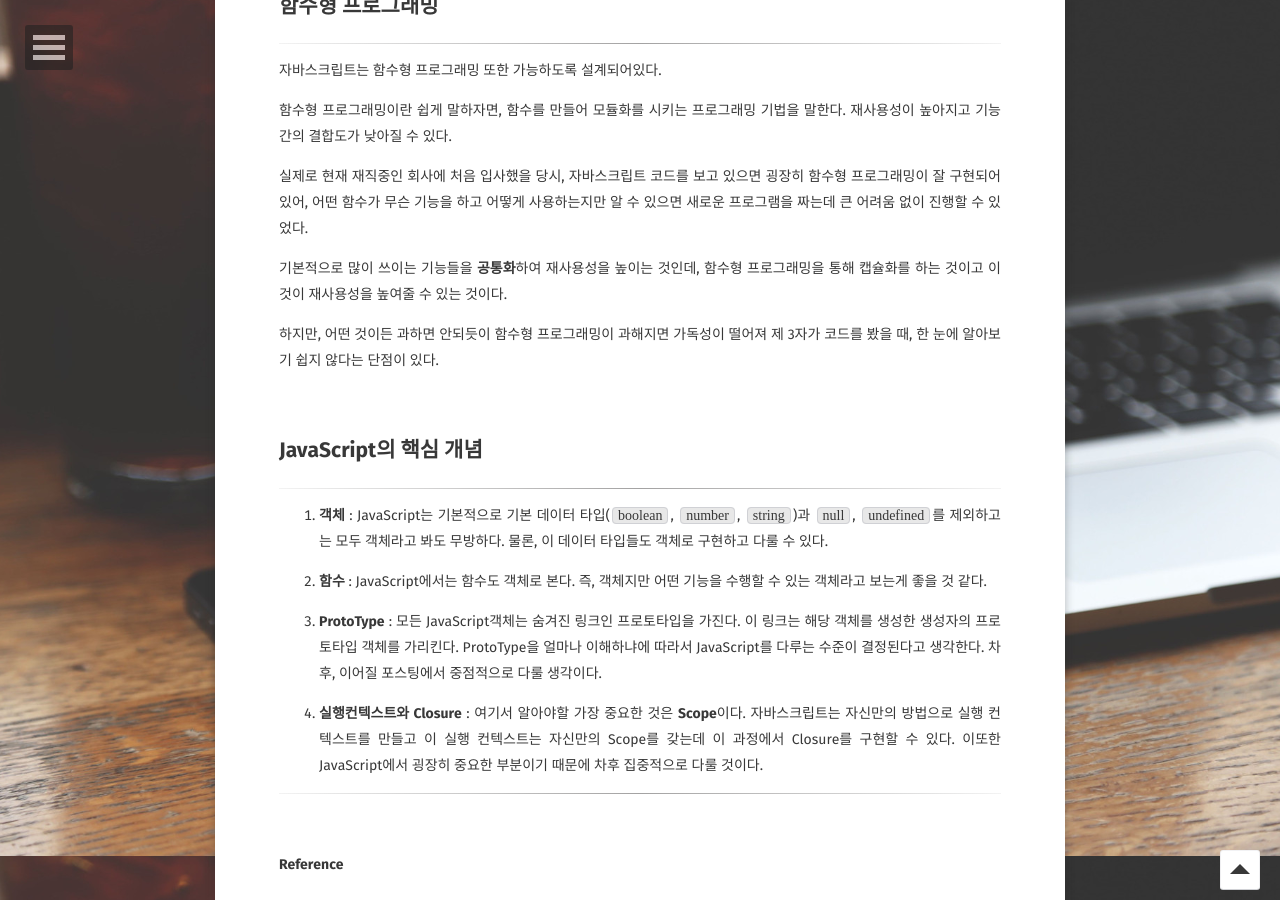
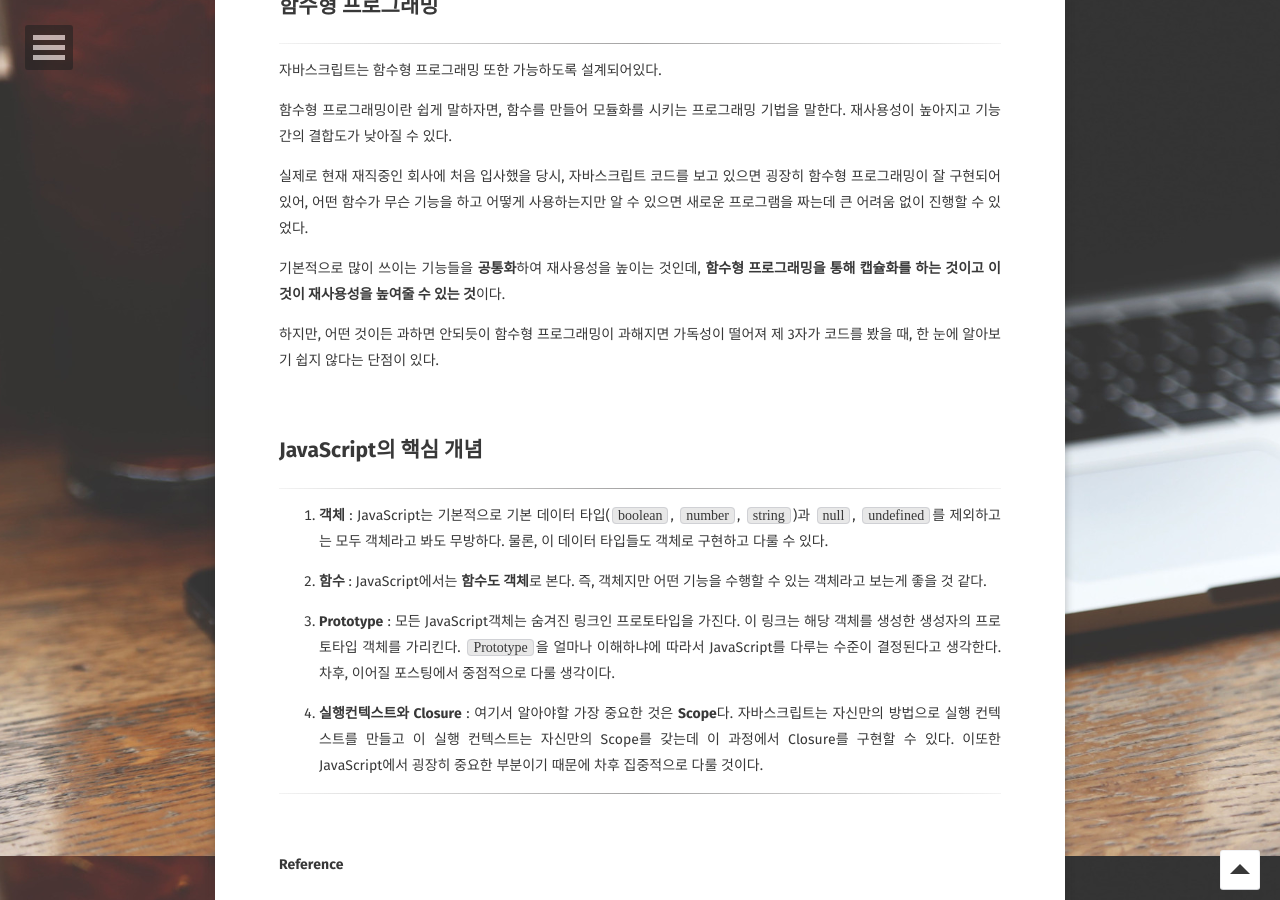
Before and after one commit to BKJang/DEVLOG, a Jekyll site: the page built from _posts/javascript/2018-09-11-Concept_of_JavaScript.md, in a window 1280 px wide and 900 px high, scrolled down 944 px. Built offline with Jekyll 4.4.1, drawn with Linux system fonts in a browser that asks for light colours; some web fonts are replaced; comment, search, counter and statistics services are not loaded.

Commit message:
오탈자 수정 및 정리

```diff
--- a/_posts/javascript/2018-09-11-Concept_of_JavaScript.md
+++ b/_posts/javascript/2018-09-11-Concept_of_JavaScript.md
@@ -21,8 +21,6 @@ feature: '/assets/img/javascript.jpg'
 
 **GOF디자인패턴(객체지향 개념에 따른 설계 중 재사용할 경우에 대해 유용한 설계를 해놓은 것)**을 실제로도 구현해놓은 코드들을 Github과 같은 곳을 찾아보다보면 충분히 많이 볼 수 있다.
 
-
-
 <br/>
 
 ## 함수형 프로그래밍
@@ -31,16 +29,11 @@ feature: '/assets/img/javascript.jpg'
 
 자바스크립트는 함수형 프로그래밍 또한 가능하도록 설계되어있다.
 
-
-
 함수형 프로그래밍이란 쉽게 말하자면, 함수를 만들어 모듈화를 시키는 프로그래밍 기법을 말한다. 재사용성이 높아지고 기능 간의 결합도가 낮아질 수 있다.
-
-
 
 실제로 현재 재직중인 회사에 처음 입사했을 당시, 자바스크립트 코드를 보고 있으면 굉장히 함수형 프로그래밍이 잘 구현되어 있어, 어떤 함수가 무슨 기능을 하고 어떻게 사용하는지만 알 수 있으면 새로운 프로그램을 짜는데 큰 어려움 없이 진행할 수 있었다.
 
-기본적으로 많이 쓰이는 기능들을 **공통화**하여 재사용성을 높이는 것인데, 함수형 프로그래밍을 통해 캡슐화를 하는 것이고 이것이 재사용성을 높여줄 수 있는 것이다.
-
+기본적으로 많이 쓰이는 기능들을 **공통화**하여 재사용성을 높이는 것인데, **함수형 프로그래밍을 통해 캡슐화를 하는 것이고 이것이 재사용성을 높여줄 수 있는 것**이다.
 
 하지만, 어떤 것이든 과하면 안되듯이 함수형 프로그래밍이 과해지면 가독성이 떨어져 제 3자가 코드를 봤을 때, 한 눈에 알아보기 쉽지 않다는 단점이 있다.
 
@@ -52,11 +45,11 @@ feature: '/assets/img/javascript.jpg'
 
 1. **객체** : JavaScript는 기본적으로 기본 데이터 타입(`boolean`, `number`, `string`)과 `null`, `undefined`를 제외하고는 모두 객체라고 봐도 무방하다. 물론, 이 데이터 타입들도 객체로 구현하고 다룰 수 있다.
 
-2. **함수** :  JavaScript에서는 함수도 객체로 본다. 즉, 객체지만 어떤 기능을 수행할 수 있는 객체라고 보는게 좋을 것 같다.
+2. **함수** :  JavaScript에서는 **함수도 객체**로 본다. 즉, 객체지만 어떤 기능을 수행할 수 있는 객체라고 보는게 좋을 것 같다.
 
-3. **ProtoType** : 모든 JavaScript객체는 숨겨진 링크인 프로토타입을 가진다. 이 링크는 해당 객체를 생성한 생성자의 프로토타입 객체를 가리킨다. ProtoType을 얼마나 이해하냐에 따라서 JavaScript를 다루는 수준이 결정된다고 생각한다. 차후, 이어질 포스팅에서 중점적으로 다룰 생각이다.
+3. **Prototype** : 모든 JavaScript객체는 숨겨진 링크인 프로토타입을 가진다. 이 링크는 해당 객체를 생성한 생성자의 프로토타입 객체를 가리킨다. `Prototype`을 얼마나 이해하냐에 따라서 JavaScript를 다루는 수준이 결정된다고 생각한다. 차후, 이어질 포스팅에서 중점적으로 다룰 생각이다.
 
-4. **실행컨텍스트와 Closure** : 여기서 알아야할 가장 중요한 것은 **Scope**이다. 자바스크립트는 자신만의 방법으로 실행 컨텍스트를 만들고 이 실행 컨텍스트는 자신만의 Scope를 갖는데 이 과정에서 Closure를 구현할 수 있다. 이또한 JavaScript에서 굉장히 중요한 부분이기 때문에 차후 집중적으로 다룰 것이다.
+4. **실행컨텍스트와 Closure** : 여기서 알아야할 가장 중요한 것은 **Scope**다. 자바스크립트는 자신만의 방법으로 실행 컨텍스트를 만들고 이 실행 컨텍스트는 자신만의 Scope를 갖는데 이 과정에서 Closure를 구현할 수 있다. 이또한 JavaScript에서 굉장히 중요한 부분이기 때문에 차후 집중적으로 다룰 것이다.
 
 
 
```
